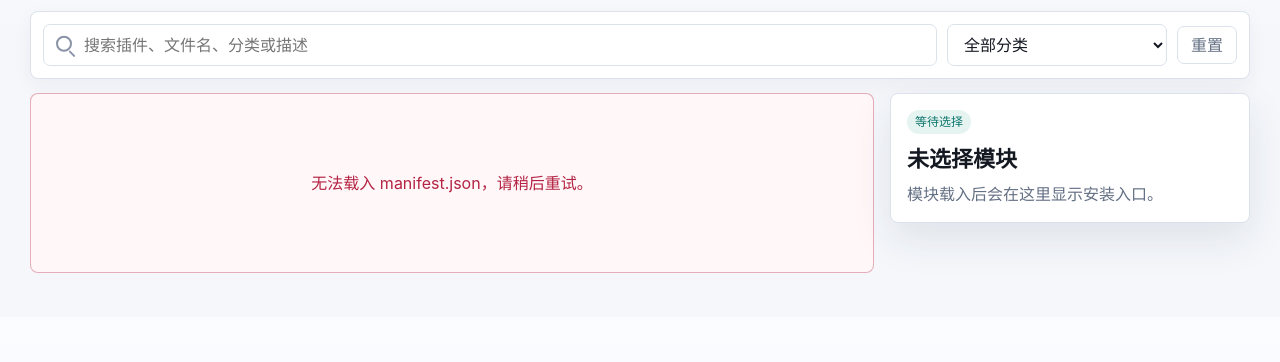
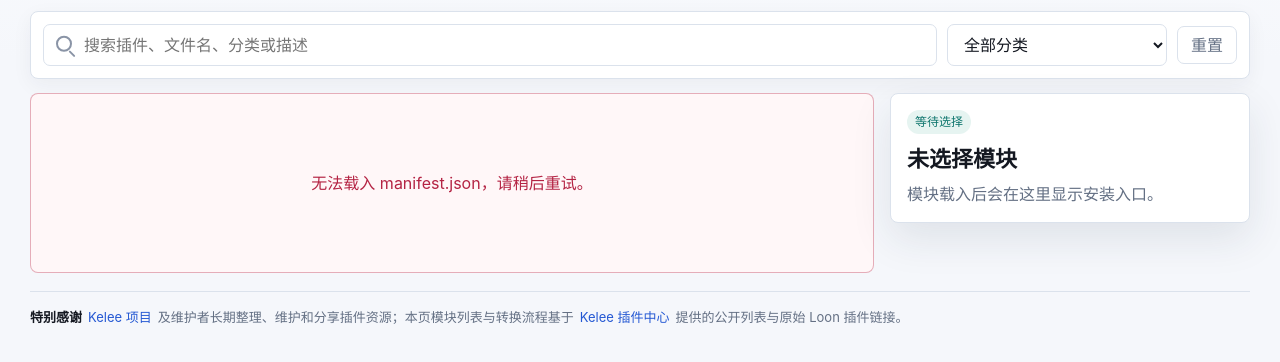
Before and after one commit to Oranjekop/Surge-Module, a plain HTML site: page index.html in a window 1280 px wide. Shown: the part 182-544 px from the top of the page. Drawn offline with Linux system fonts and the light colour scheme.

Commit message:
Add Kelee credit to Pages UI

```diff
--- a/index.html
+++ b/index.html
@@ -495,6 +495,32 @@
         color: var(--rose);
       }
 
+      .credits {
+        display: flex;
+        flex-wrap: wrap;
+        gap: 6px;
+        align-items: center;
+        margin-top: 18px;
+        border-top: 1px solid var(--border);
+        padding-top: 16px;
+        color: var(--muted);
+        font-size: 13px;
+      }
+
+      .credits strong {
+        color: var(--text);
+      }
+
+      .credits a {
+        color: var(--accent);
+        text-decoration: none;
+      }
+
+      .credits a:hover {
+        color: var(--accent-dark);
+        text-decoration: underline;
+      }
+
       @media (max-width: 980px) {
         .layout {
           grid-template-columns: 1fr;
@@ -586,6 +612,14 @@
           <section class="detail-panel" id="selected" aria-live="polite"></section>
         </aside>
       </section>
+
+      <footer class="credits">
+        <strong>特别感谢</strong>
+        <a href="https://github.com/luestr/ProxyResource" target="_blank" rel="noopener noreferrer">Kelee 项目</a>
+        <span>及维护者长期整理、维护和分享插件资源；本页模块列表与转换流程基于</span>
+        <a href="https://hub.kelee.one/" target="_blank" rel="noopener noreferrer">Kelee 插件中心</a>
+        <span>提供的公开列表与原始 Loon 插件链接。</span>
+      </footer>
     </main>
 
     <script>
```
